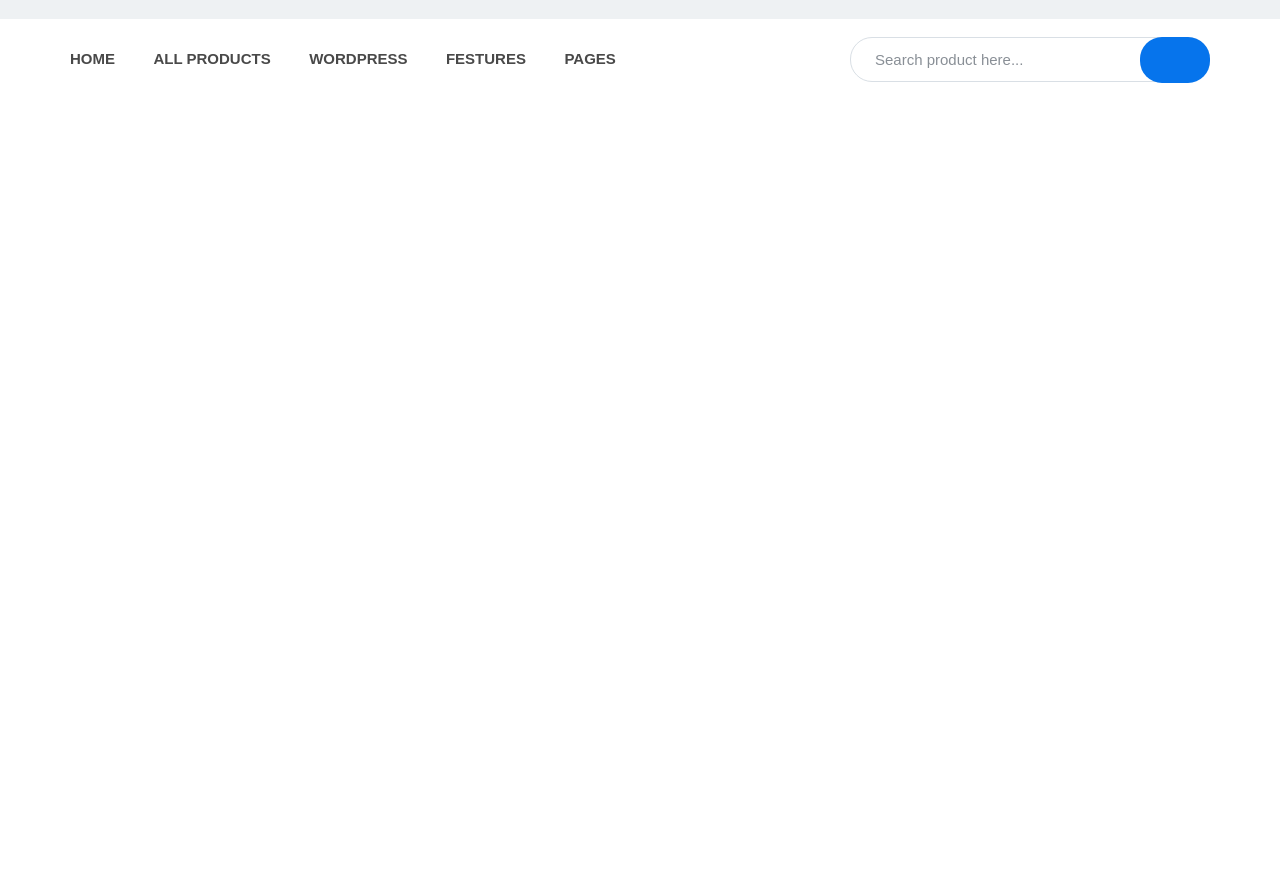
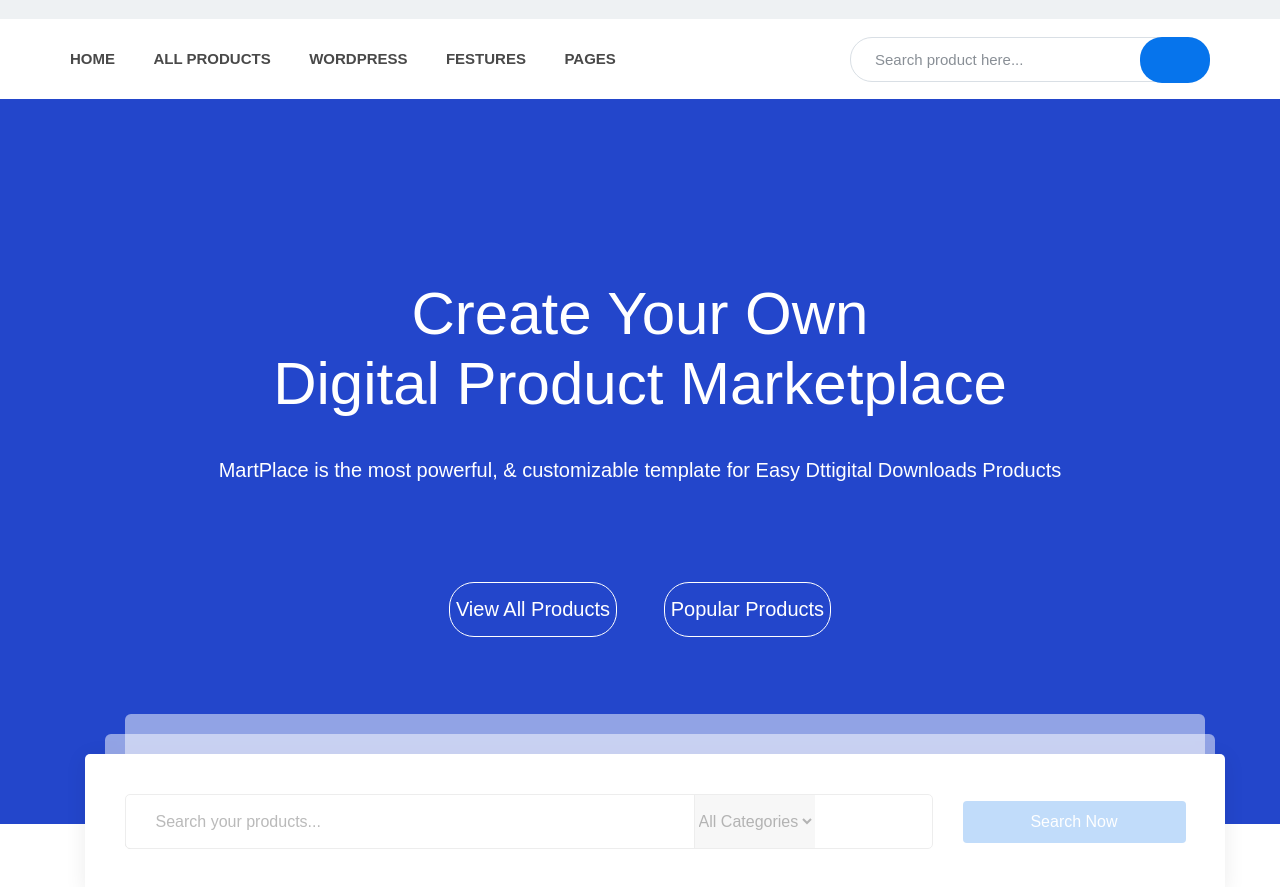
Before and after one commit to oli4ka-dev/martplace, a website: page app/index.html in a window 1280 px wide. Shown: the part 81-968 px from the top of the page. Before the commit the page ends 800 px from the top, so only its background shows below. Drawn offline with nearby package versions, Linux system fonts and the light colour scheme; files that its build step writes are made by us from their sources.

Commit message:
added section search

```diff
--- a/app/index.html
+++ b/app/index.html
@@ -92,8 +92,8 @@
                         </ul>
                     </nav>
                     <form>
-                        <input type="text" placeholder="Search product here...">
-                        <button class="search" type="submit">
+                        <input class="btn" type="text" placeholder="Search product here...">
+                        <button class="header__menu-search btn" type="submit">
                             <img src="images/icons/search.png" alt="">
                         </button>
                     </form>
@@ -102,7 +102,55 @@
         </div>
 
     </header>
+ <section class="search">
+    <div class="container">
+        <div class="search__inner">
+            <div class="search__inner-suptitle">
+                Create Your Own
+            </div>
+            <div class="search__inner-title ">
+                Digital Product Marketplace
+            </div>
+            <div class="search__inner-subtitle">
+                MartPlace is the most powerful, & customizable template for Easy Dttigital Downloads Products
+            </div>
+            <form>
+                <button class="search-btn btn all-products">
+                    View All Products
+                </button>
+                <button class="search-btn btn popular-products">
+                    Popular Products
+                </button>
+            </form>
+        </div>
 
+        <div class="search__box-form">
+            <div class="container">
+                <div class="search__box">
+       <form class="box-form" >
+        <input class="btn" type="text" placeholder="Search your products...">
+        <select class="btn">
+            <option value="">All Categories</option>
+            <option value="">....1....</option>
+            <option value="">....2...</option>
+            <option value=""></option>
+          </select>
+        <a class="search__now-btn" href="#">
+            Search Now
+        </a>
+
+       </form>
+    </div>
+    </div>
+    </div>
+
+    </div>
+</section>
+<section class="marketing">
+    <div class="container">
+
+    </div>
+</section>
 
 
     <script src="https://ajax.googleapis.com/ajax/libs/jquery/3.4.1/jquery.min.js"></script>
--- a/app/scss/_global.scss
+++ b/app/scss/_global.scss
@@ -28,3 +28,6 @@
     margin: 0 auto;
     padding: 0 15px;
 }
+.btn{
+    outline: none;
+}
--- a/app/scss/_vars.scss
+++ b/app/scss/_vars.scss
@@ -1,2 +1,3 @@
 $text: #555;
 $bg-btn: #0674ec;
+$bg: #2346cb;
--- a/app/scss/style.scss
+++ b/app/scss/style.scss
@@ -2,7 +2,7 @@
 @import 'global';
 @import 'fonts';
 
-
+//start header
 .header__top {
     background-color: #eef1f3;
 }
@@ -17,10 +17,12 @@
 .header__box {
     margin-left: auto;
     margin-right: 15px;
-    .header__btn{
+
+    .header__btn {
         margin-right: 15px;
     }
-    a + a{
+
+    a+a {
         margin-right: 33px;
     }
 }
@@ -34,25 +36,30 @@
     line-height: 28px;
     color: #fff;
 }
-.header__avatar{
+
+.header__avatar {
     display: flex;
     align-items: center;
     line-height: 22px;
 }
-.header__avatar-user img{
+
+.header__avatar-user img {
     width: 50px;
     height: 50px;
     border-radius: 50%;
     margin-right: 22px;
 }
-.header__avatar-name{
+
+.header__avatar-name {
 
     font-weight: 700;
     color: #333;
 }
-.header__avatar-price{
+
+.header__avatar-price {
     color: $bg-btn;
 }
+
 .header__menu-inner {
     display: flex;
     justify-content: space-between;
@@ -72,23 +79,24 @@
             height: 45px;
             border-radius: 22px;
             border: 1px solid #d9dfe5;
-            outline: none;
             padding: 0 80px 0 24px;
-            &:focus{
+
+            &:focus {
                 border: 1px solid $bg-btn;
             }
-            &::placeholder{
+
+            &::placeholder {
                 color: #898f96;
             }
         }
-        .search {
+
+        .header__menu-search {
             background-color: $bg-btn;
-            outline: none;
-            border: none;
             height: 46px;
             width: 70px;
             border-radius: 22px;
             position: absolute;
+            border: none;
             top: 0;
             right: 0;
         }
@@ -118,3 +126,136 @@
     }
 
 }
+
+//end header
+//start section search
+.search {
+    min-height: 725px;
+    background-color: $bg;
+    text-align: center;
+    color: #fff;
+    position: relative;
+}
+
+.search__inner {
+    font-size: 60px;
+    line-height: 70px;
+
+    button+button {
+        margin-left: 30px;
+    }
+}
+
+.search__inner-suptitle {
+    padding: 180px 0 0px 0;
+}
+
+.search__inner-subtitle {
+    font-size: 20px;
+    line-height: 72px;
+    padding: 15px 0 55px 0;
+}
+
+.search-btn {
+    max-width: 190px;
+    height: 55px;
+    border: 1px solid #fff;
+    color: #fff;
+    border-radius: 25px;
+    background-color: transparent;
+    font-size: 20px;
+    transition: all .5s;
+}
+
+.search-btn:hover {
+    background-color: #fff;
+    color: $bg-btn;
+}
+
+.search__box::after {
+    content: "";
+    border-radius: 6px;
+    background-color: rgb(255, 255, 255);
+    opacity: .5;
+    position: absolute;
+    left: 40px;
+    top: -40px;
+    max-width: 1080px;
+    width: 100%;
+    height: 135px;
+}
+
+.search__box::before {
+    content: "";
+    border-radius: 6px;
+    background-color: rgb(255, 255, 255);
+    opacity: 0.5;
+    position: absolute;
+    left: 20px;
+    top: -20px;
+    max-width: 1110px;
+    width: 100%;
+    height: 135px;
+}
+//Не работает z-index:, непонимаю почему
+
+
+.search__box {
+    position: absolute;
+    bottom: -65px;
+    max-width: 1140px;
+    width: 100%;
+    box-shadow: 0px 4px 20px 0px rgba(0, 0, 0, 0.08);
+    z-index: 4;
+
+    form {
+        min-height: 135px;
+        background-color: #fff;
+        border-radius: 5px;
+        display: flex;
+        align-items: center;
+        justify-content: center;
+
+        input {
+            max-width: 808px;
+            width: 100%;
+            height: 55px;
+            border-radius: 5px;
+            border: 1px solid #dcdcdc;
+            color: #676767;
+            padding: 0 205px 0 30px;
+            line-height: 42px;
+            position: relative;
+        }
+
+        select {
+            position: absolute;
+            max-width: 193px;
+            min-height: 53px;
+            border: none;
+            border-left: 1px solid #dcdcdc;
+            color: #676767;
+            line-height: 42px;
+            right: 36%;
+
+        }
+
+    }
+}
+
+.search__now-btn {
+    background-color: $bg-btn;
+    color: #fff;
+    line-height: 42px;
+    border-radius: 4px;
+    max-width: 223px;
+    width: 100%;
+    margin-left: 30px;
+}
+
+//start section marketing
+
+.marketing{
+    min-height: 710px;
+}
+//end section marketing
```
